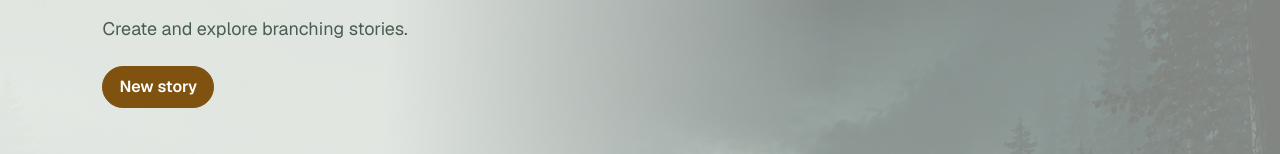
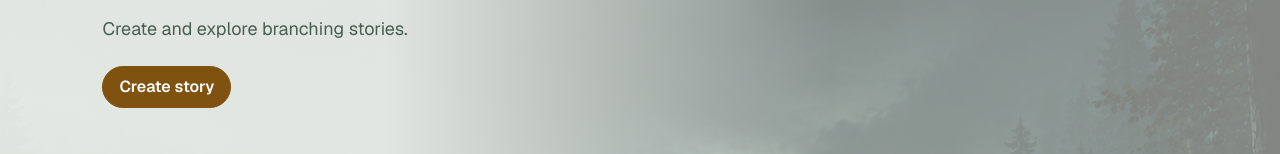
Before and after one commit to demienera/interactive-story-editor, a Next.js app: page / in a window 1280 px wide. Shown: the part 159-313 px from the top of the page. Built offline with nearby package versions, Linux system fonts and the light colour scheme.

Commit message:
refactor: update button text from 'New story' to 'Create story' for clarity

```diff
--- a/src/features/story-library/ui/NewStoryButton.tsx
+++ b/src/features/story-library/ui/NewStoryButton.tsx
@@ -15,7 +15,7 @@ export function NewStoryButton() {
 				className={clsx(styles.action, styles.primaryAction)}
 				onClick={() => open(createEmptyStory(crypto.randomUUID(), crypto.randomUUID()))}
 			>
-				New story
+				Create story
 			</button>
 			{failed && (
 				<p
```
